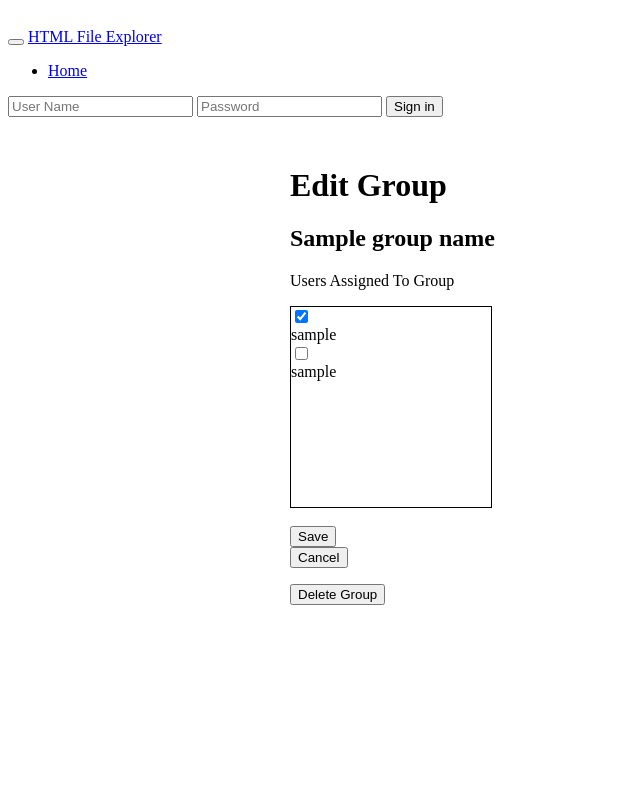
After one commit to bfincher/html_browser, a Django app: template html_browser/templates/admin/edit_group.html in a window 1280 px wide. The commit adds this page. Shown: the whole page, without its empty margins (0-640 px from the left). Run offline with Django 3.2, Linux system fonts and the light colour scheme; the template is opened without the code that fills it: most values are stand-ins (such as "Sample title", 1, 10 or a date in 2020); some libraries are stand-ins or nearby versions.

Commit message:
allow for editing of group

```diff
--- /dev/null
+++ b/html_browser/templates/admin/edit_group.html
@@ -0,0 +1,72 @@
+{% extends "page.html" %}
+
+{% block additional_header %}
+<style type="text/css">
+	body {
+		padding-top: 20px;
+		padding-bottom: 20px;
+	}
+
+	.container-narrow {
+		margin: 0 auto;
+		max-width: 700px;
+	}
+
+</style>
+{% endblock %}
+
+{% block body %}
+<div class="container-narrow">
+	<h1 style="margin-top: 50px;">Edit Group</h1>
+	<h2>{{ groupName }}</h2>
+
+	<form id="form" action="{{ const.BASE_URL }}groupAdminAction/" method="post"> {% csrf_token %}
+		<input name=action type=hidden value=editGroup />
+		<input name=groupName type=hidden value="{{ groupName}}" />
+
+	<p>Users Assigned To Group</p>
+	<div class="scroll-pane" style="height: 200px; width: 200px; overflow: auto; border: 1px solid black;" >
+	{% for userName in activeUserNames %}
+	    <div class="row-fluid settings">
+		<div class="span1">
+		    <input name="isUser{{ userName }}" type="checkbox" checked="checked" />
+		</div>
+		<div class="span3">
+		    {{ userName }}
+		</div>
+	    </div>
+	{% endfor %}
+
+	{% for userName in userNames %}
+	    <div class="row-fluid settings">
+		<div class="span1">
+		    <input name="isUser{{ userName }}" type="checkbox" />
+		</div>
+		<div class="span3">
+		    {{ userName }}
+		</div>
+	    </div>
+	{% endfor %}
+	</div>
+
+	<br>
+	<div class="row-fluid settings">
+	    <div class="span2">
+	        <input class="btn" id=Save name=submit type=submit value="Save"/>
+	    </div>
+	    <div class="span2">
+	        <input class="btn" name=submit type=submit value="Cancel"/>
+	    </div>
+	</div>
+        </form>
+	<div class="row-fluid settings">
+	    <div class="span12">
+	        <input class="btn" type="submit" value="Delete Group" onclick="deleteGroup('{{ groupName}}')"; />
+	    </div>
+	</div>
+
+
+</div>
+<script src="{{ const.MEDIA_URL }}edit_group.js"></script>
+
+{% endblock %}
--- a/html_browser/templates/admin/group_admin.html
+++ b/html_browser/templates/admin/group_admin.html
@@ -24,7 +24,7 @@
 
                 {% for group in groups %}
 		<tr>
-			<td> <a href="javascript:deleteGroup('{{ group }}')">{{ group }} </a></td>
+			<td> <a href="{{ const.BASE_URL }}editGroup?groupName={{ group }}">{{ group }} </a></td>
 		</tr>
 		{% endfor %}
 	</table>
--- a/html_browser/urls.py
+++ b/html_browser/urls.py
@@ -12,6 +12,7 @@ urlpatterns = patterns('html_browser.views',
     url(r'userAdminAction/.*', 'userAdminAction'),
     url(r'editUser/.*', 'editUser'),
     url(r'addUser/.*', 'addUser'),
+    url(r'editGroup/.*', 'editGroup'),
     url(r'folderAdmin/.*', 'folderAdmin'),
     url(r'folderAdminAction/.*', 'folderAdminAction'),
     url(r'editFolder/.*', 'editFolder'),
```
Also changed, not shown: html_browser/utils.py (+25 -0 lines), html_browser/views.py (+28 -1 lines), media/edit_group.js (added, +9 -0 lines).
